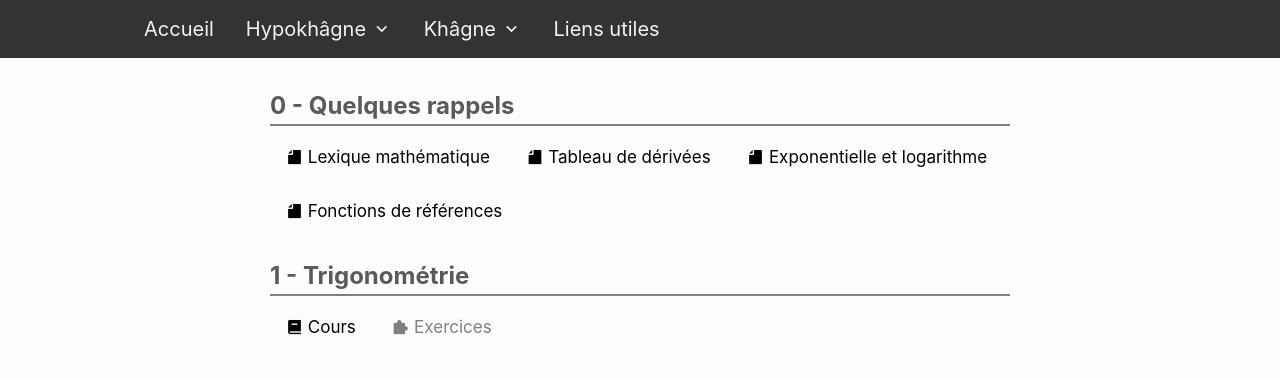
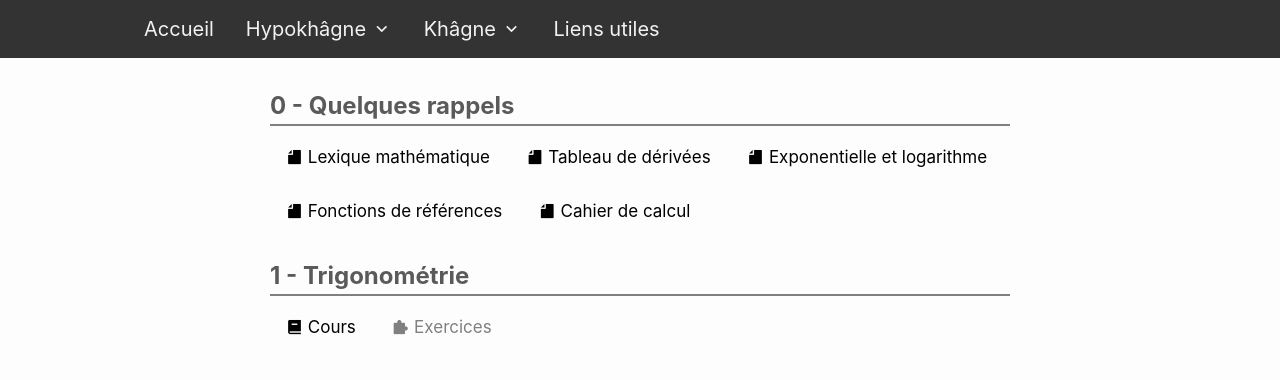
Before and after one commit to michaudmaths/michaudmaths.github.io, a Jekyll site: the page built from menu/cours.markdown, in a window 1280 px wide. Shown: the top 380 px of the page. Built offline with Jekyll 4.4.1, drawn with Linux system fonts in a browser that asks for light colours; nearby versions of some CDN libraries.

Commit message:
ajout lien cahier de calcul

```diff
--- a/menu/cours.markdown
+++ b/menu/cours.markdown
@@ -20,6 +20,9 @@ permalink: /cours/
 			</a>
 			<a href="">
 				<i class="ri-file-2-fill"></i> Fonctions de références
+			</a>
+			<a href="">
+				<i class="ri-file-2-fill"></i> Cahier de calcul
 			</a>
 		</div>
 	</div>
```
